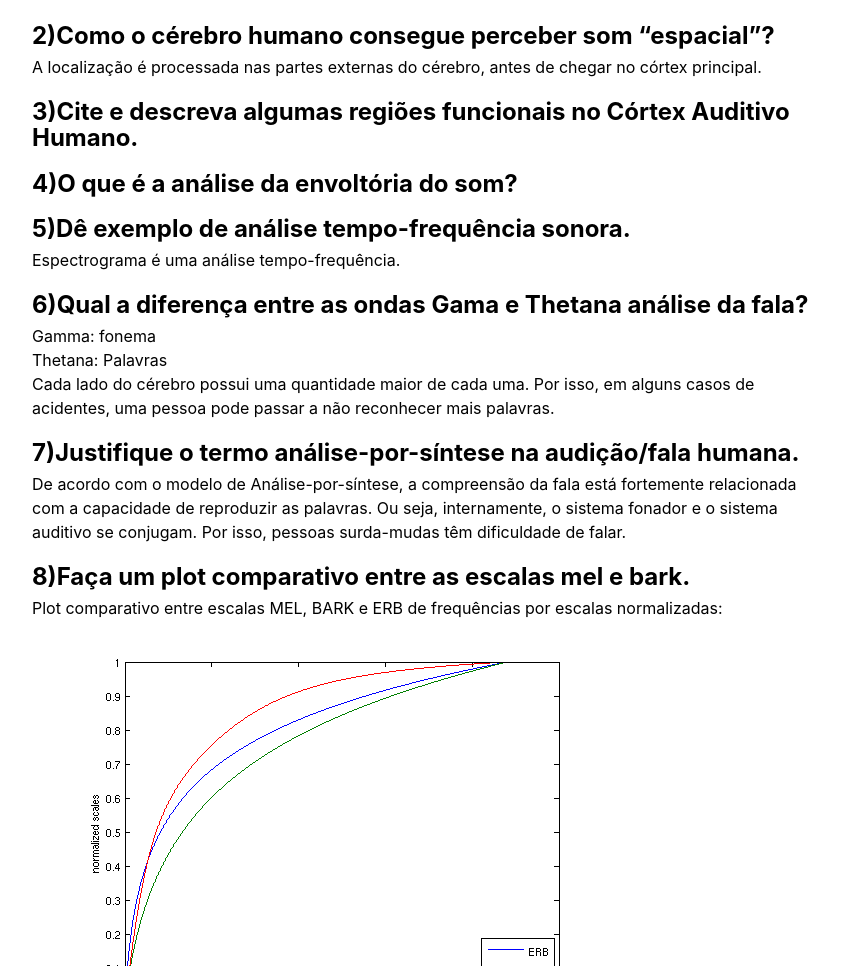
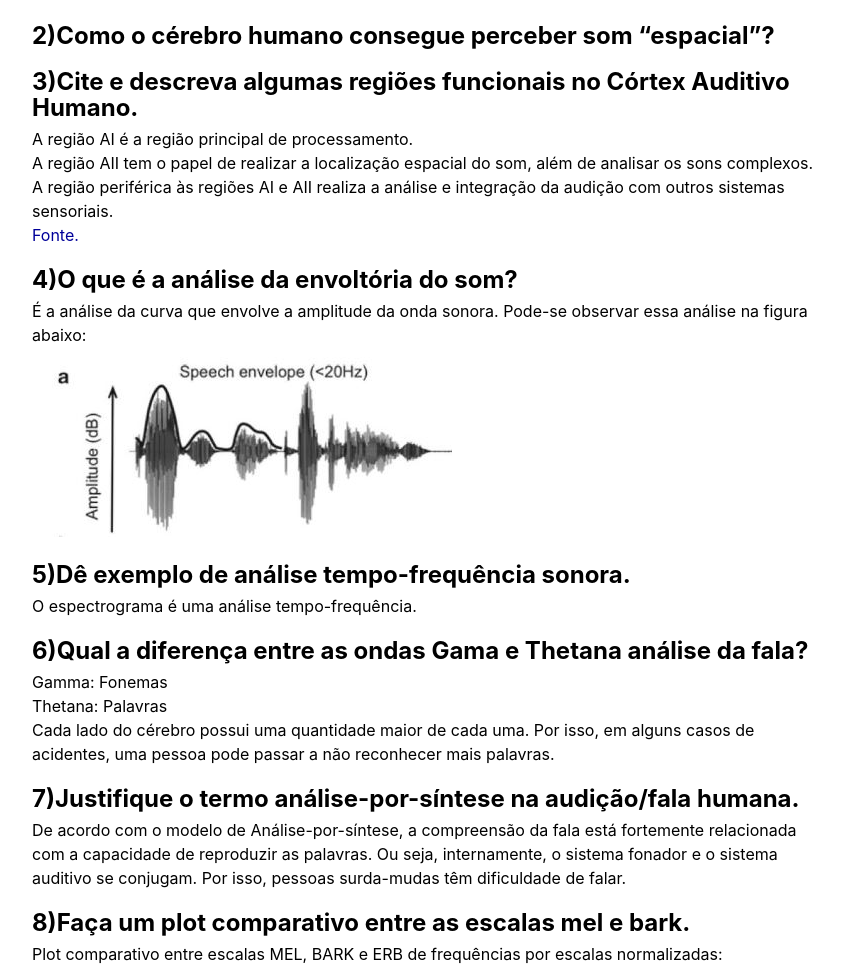
Before and after one commit to brusangues/CSM-Atividades, a plain HTML site: page atividade6/index.html in a window 1280 px wide. Shown: the part 2978-3944 px from the top of the page, without its empty margins (208-1051 px from the left). Drawn offline with Linux system fonts and the light colour scheme.

Commit message:
atividade 6 - mais questões respondidas

```diff
--- a/atividade6/index.html
+++ b/atividade6/index.html
@@ -37,7 +37,7 @@
         </p>
         <h2>3) O que é o efeito tonotópico na membrana basilar da orelha interna?</h2>
         <p>
-            A pressão sonora transimita pelos ossos da orelha média deforma a membrana basilar em um local diferente dependendo da frequência sonora. As frequências mais altas agem na base da cóclea enquanto que as mais graves vibram a região apical. <a href="http://www.cochlea.eu/po/coclea/funcionamiento-da-coclea">Fonte.</a>
+            A pressão sonora transmitida pelos ossos da orelha média deforma a membrana basilar em um local diferente dependendo da frequência sonora. As frequências mais altas agem na base da cóclea enquanto que as mais graves vibram a região apical. <a href="http://www.cochlea.eu/po/coclea/funcionamiento-da-coclea">Fonte.</a>
 
         </p>
         <h2>4) Como ocorre a conversão acústico-elétrica nas células ciliadas?</h2>
@@ -83,27 +83,31 @@
         <p>
             Podemos ver o caminho dos sinais sonoros no seguinte diagrama:
             <img src="q11.jpg" alt="">
-            <a href="http://www.cochlea.eu/po/cerebro-auditivo">Fonte.</a>
+            <a href="http://www.cochlea.eu/po/cerebro-auditivo">Fonte.</a> <br>
         </p>
         <h2>2)Como o cérebro humano consegue perceber som “espacial”?</h2>
         <p>
-            A localização é processada nas partes externas do cérebro, antes de chegar no córtex principal.
+            <!-- A localização é processada nas partes externas do cérebro, antes de chegar no córtex principal. -->
         </p>
         <h2>3)Cite e descreva algumas regiões funcionais no Córtex Auditivo Humano.</h2>
         <p>
-
+            A região AI é a região principal de processamento. <br>
+            A região AII tem o papel de realizar a localização espacial do som, além de analisar os sons complexos. <br>
+            A região periférica às regiões AI e AII realiza a análise e integração da audição com outros sistemas sensoriais. <br>
+            <a href="http://www.cochlea.eu/po/cerebro-auditivo/talamocortex/cortex-auditivo-fisiologia">Fonte.</a>
         </p>
         <h2>4)O que é a análise da envoltória do som?</h2>
         <p>
-
+            É a análise da curva que envolve a amplitude da onda sonora. Pode-se observar essa análise na figura abaixo: <br>
+            <img src="q14.jpg" alt=""> <br>
         </p>
         <h2>5)Dê exemplo de análise tempo-frequência sonora.</h2>
         <p>
-            Espectrograma é uma análise tempo-frequência.
+            O espectrograma é uma análise tempo-frequência.
         </p>
         <h2>6)Qual a diferença entre as ondas Gama e Thetana análise da fala?</h2>
         <p>
-            Gamma: fonema <br>
+            Gamma: Fonemas <br>
             Thetana: Palavras <br>
             Cada lado do cérebro possui uma quantidade maior de cada uma. Por isso, em alguns casos de acidentes, uma pessoa pode passar a não reconhecer mais palavras.
         </p>
```
Also changed, not shown: atividade6/q14.jpg (added).
